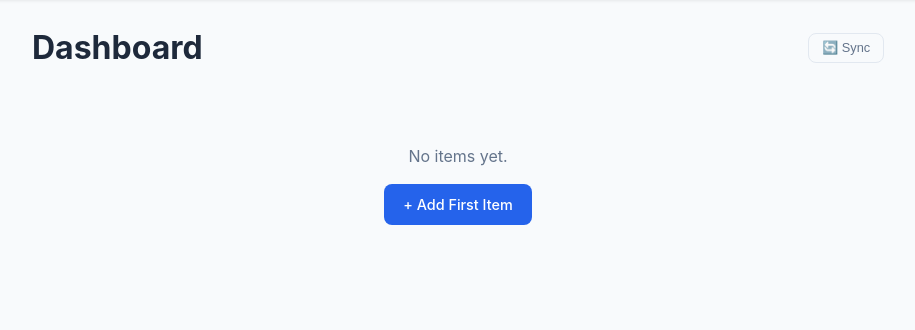
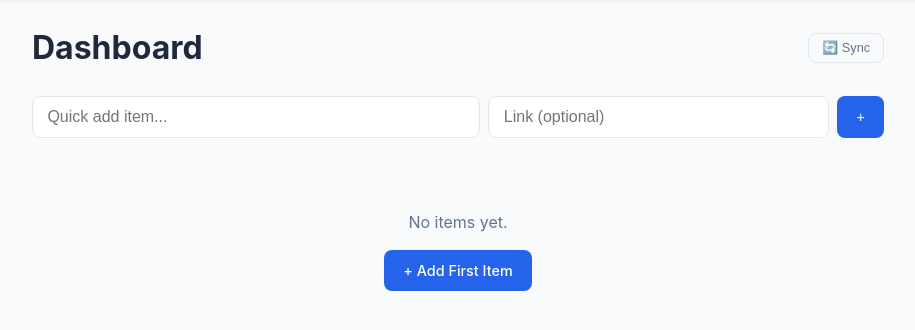
Before and after one commit to gt-marine-robotics-group/finance, a Flask app: page / in a window 1280 px wide. Shown: the part 59-389 px from the top of the page, without its empty margins (182-1097 px from the left). Run offline with Flask 3, Linux system fonts and the light colour scheme; the visitor is signed in with stand-in values (Sample User, id 1).

Commit message:
feat: quick-add bar on dashboard for fast item entry

```diff
--- a/mrg-purchasing/app.py
+++ b/mrg-purchasing/app.py
@@ -113,6 +113,39 @@ def dashboard():
 
 
 # --- Add Item ---
+
+
+@app.route("/quick-add", methods=["POST"])
+@login_required
+def quick_add():
+    """Quick add — just name and optional link. Goes to backlog."""
+    item_name = request.form.get("item_name", "").strip()
+    link = request.form.get("link", "").strip()
+
+    if not item_name:
+        flash("Item name required", "error")
+        return redirect(url_for("dashboard"))
+
+    item_data = {
+        "Item Name": item_name,
+        "Link": link,
+        "Cost": "",
+        "Quantity": "1",
+        "Vendor": "",
+        "Description": "",
+        "Budget Section": "",
+        "Bill Title": "",
+    }
+
+    success = xlsx_manager.add_item(item_data)
+    if success:
+        flash(f"Added: {item_name}", "success")
+        if link:
+            screenshot_worker.queue_screenshot(item_name, link, "_queue")
+    else:
+        flash("Failed to add", "error")
+
+    return redirect(url_for("dashboard"))
 
 
 @app.route("/add", methods=["GET", "POST"])
--- a/mrg-purchasing/static/style.css
+++ b/mrg-purchasing/static/style.css
@@ -279,6 +279,36 @@ select.input {
 
 .dashboard-header h1 {
     margin-bottom: 0;
+}
+
+/* Quick-add bar */
+.quick-add {
+    display: flex;
+    gap: 0.5rem;
+    margin-bottom: 1.5rem;
+}
+
+.quick-add .input {
+    flex: 1;
+}
+
+.quick-add-link {
+    max-width: 40%;
+}
+
+@media (max-width: 639px) {
+    .quick-add {
+        flex-wrap: wrap;
+    }
+    .quick-add .input {
+        flex: 1 1 100%;
+    }
+    .quick-add-link {
+        max-width: 100%;
+    }
+    .quick-add .btn {
+        width: 100%;
+    }
 }
 
 .bill-section {
--- a/mrg-purchasing/templates/dashboard.html
+++ b/mrg-purchasing/templates/dashboard.html
@@ -9,6 +9,13 @@
             <button type="submit" class="btn btn-sm btn-ghost">🔄 Sync</button>
         </form>
     </div>
+
+    {# Quick-add bar #}
+    <form method="POST" action="{{ url_for('quick_add') }}" class="quick-add">
+        <input type="text" name="item_name" placeholder="Quick add item..." required class="input">
+        <input type="text" name="link" placeholder="Link (optional)" class="input quick-add-link">
+        <button type="submit" class="btn btn-primary">+</button>
+    </form>
 
     {% if backlog %}
     <section class="bill-section">
```
